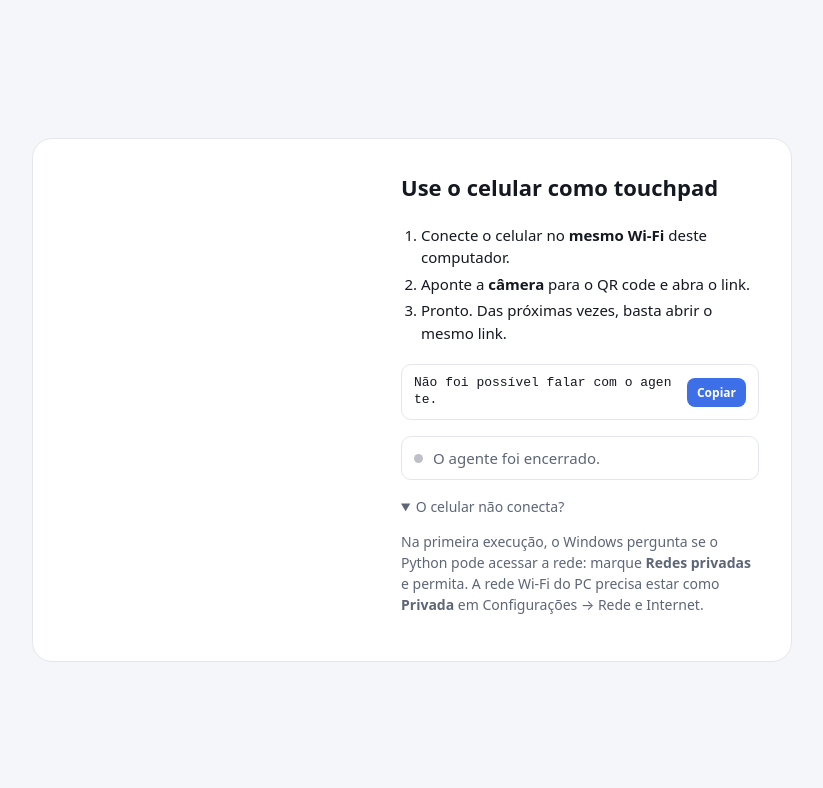
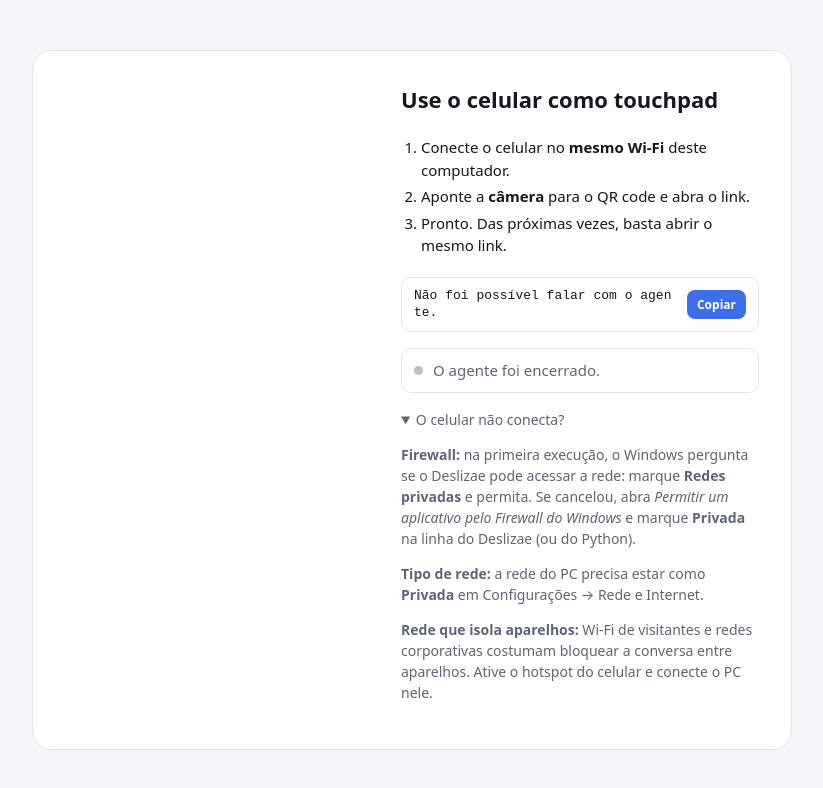
Before and after one commit to dvarakaki/deslizae, a plain HTML site: page deslizae/static/pair.html in a window 1280 px wide. Both pictures are taken after a click on the heading "O celular não conecta?". Shown: the whole page, without its empty margins (228-1051 px from the left). Drawn offline with Linux system fonts and the light colour scheme; no server answers.

Commit message:
feat(pairing): amplia as dicas de conexão no PC e no celular
Explica como liberar o firewall depois de um cancelamento, como marcar
a rede como privada e o que fazer em redes que isolam aparelhos
(usar o hotspot do celular).

```diff
--- a/deslizae/static/app.js
+++ b/deslizae/static/app.js
@@ -285,7 +285,8 @@
       showOverlay('Não encontrei o computador',
         '• O Deslizae está aberto no PC?\n' +
         '• O celular está no mesmo Wi-Fi que o PC?\n' +
-        '• O Firewall do Windows liberou o acesso (rede privada)?',
+        '• O Firewall do Windows liberou o acesso (rede privada)?\n' +
+        '• Wi-Fi de visitantes ou corporativo? Tente o hotspot do celular.',
         { spinner: true, retry: true });
     } else {
       showOverlay('Conectando ao computador…', '', { delay: failures === 1 ? 400 : 0 });
--- a/deslizae/static/pair.html
+++ b/deslizae/static/pair.html
@@ -83,9 +83,19 @@
       <details>
         <summary>O celular não conecta?</summary>
         <p>
-          Na primeira execução, o Windows pergunta se o Python pode acessar a rede:
-          marque <b>Redes privadas</b> e permita. A rede Wi-Fi do PC precisa estar
-          como <b>Privada</b> em Configurações → Rede e Internet.
+          <b>Firewall:</b> na primeira execução, o Windows pergunta se o Deslizae pode
+          acessar a rede: marque <b>Redes privadas</b> e permita. Se cancelou, abra
+          <i>Permitir um aplicativo pelo Firewall do Windows</i> e marque <b>Privada</b>
+          na linha do Deslizae (ou do Python).
+        </p>
+        <p>
+          <b>Tipo de rede:</b> a rede do PC precisa estar como <b>Privada</b> em
+          Configurações → Rede e Internet.
+        </p>
+        <p>
+          <b>Rede que isola aparelhos:</b> Wi-Fi de visitantes e redes corporativas
+          costumam bloquear a conversa entre aparelhos. Ative o hotspot do celular e
+          conecte o PC nele.
         </p>
         <p id="others-wrap" hidden>Outros endereços deste PC:</p>
         <ul class="others" id="others"></ul>
```
